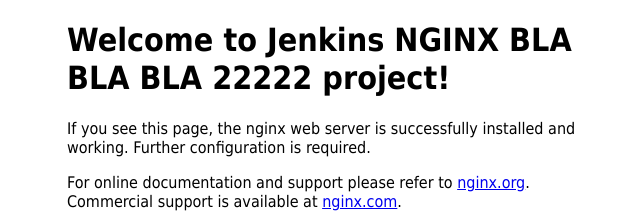
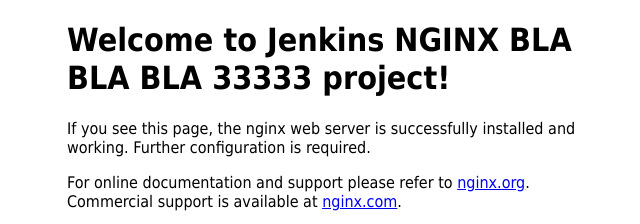
Before and after one commit to nrr-rus/Jenkins, a plain HTML site: page index.html in a window 1280 px wide. Shown: the top 224 px of the page, 293-933 px from the left. Drawn offline with Linux system fonts and the light colour scheme.

Commit message:
Update index.html

```diff
--- a/index.html
+++ b/index.html
@@ -11,7 +11,7 @@
 </style>
 </head>
 <body>
-<h1>Welcome to Jenkins NGINX BLA BLA BLA 22222 project!</h1>
+<h1>Welcome to Jenkins NGINX BLA BLA BLA 33333 project!</h1>
 <p>If you see this page, the nginx web server is successfully installed and
 working. Further configuration is required.</p>
 
```
